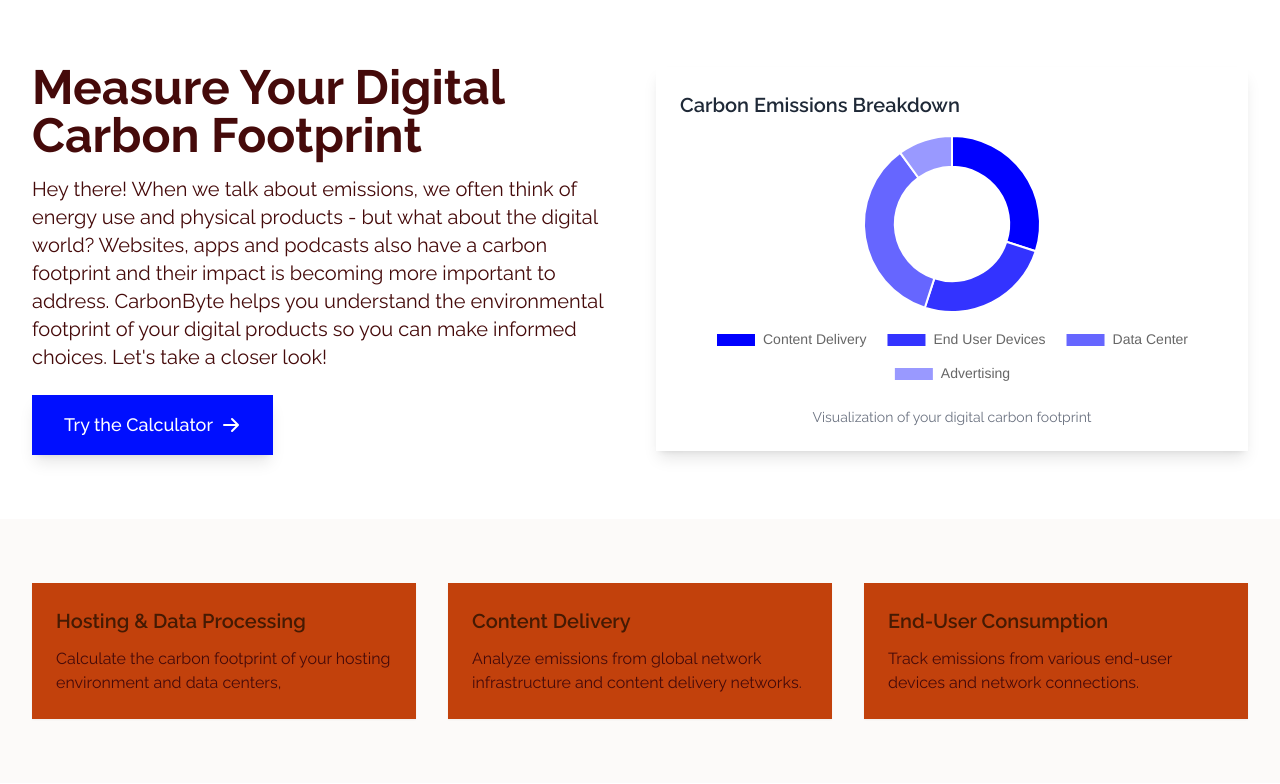
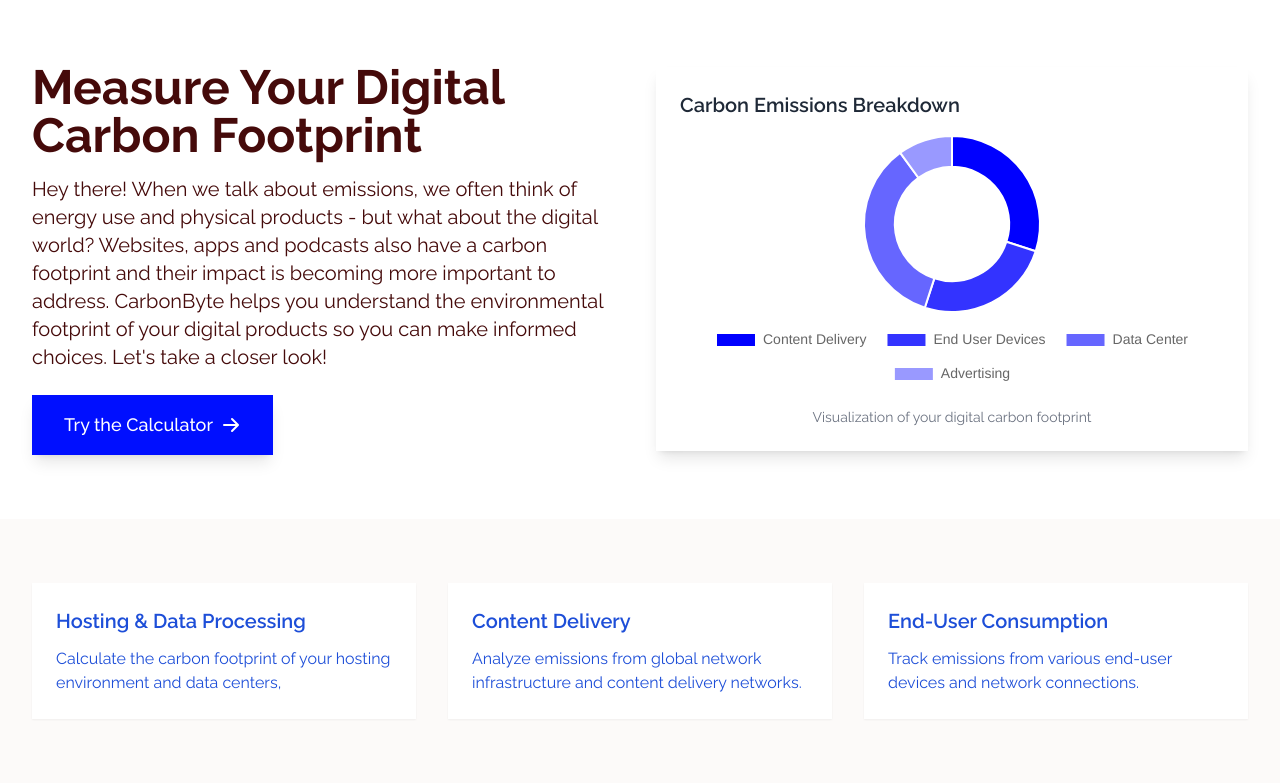
Before and after one commit to AnneLovina/carbonbyte, a Flask app: page / in a window 1280 px wide. Shown: the part 65-849 px from the top of the page. Run offline with Flask 3, Linux system fonts and the light colour scheme; some libraries are stand-ins or nearby versions.

Commit message:
Update landing.html
change key features color

```diff
--- a/templates/landing.html
+++ b/templates/landing.html
@@ -38,9 +38,9 @@
         <div class="grid grid-cols-1 md:grid-cols-3 gap-8">
             {% for feature in config.features %}
             <div
-                class="p-6 transform hover:scale-105 transition-transform duration-300 shadow-sm hover:shadow-md bg-orange-700">
-                <h3 class="text-xl font-semibold mb-3 text-amber-950">{{ feature.title }}</h3>
-                <p class="text-red-950">{{ feature.description }}</p>
+                class="p-6 transform hover:scale-105 transition-transform duration-300 shadow-sm hover:shadow-md bg-white">
+                <h3 class="text-xl font-semibold mb-3 text-blue-700">{{ feature.title }}</h3>
+                <p class="text-blue-700">{{ feature.description }}</p>
             </div>
             {% endfor %}
         </div>
```
